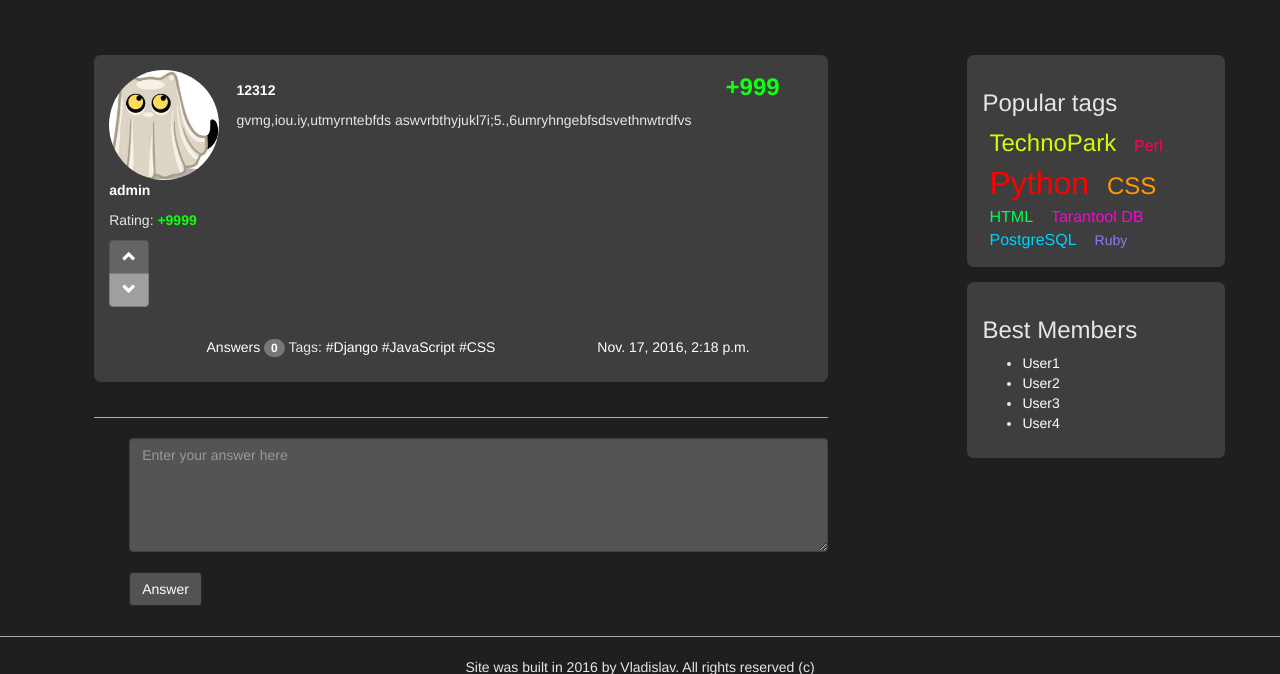
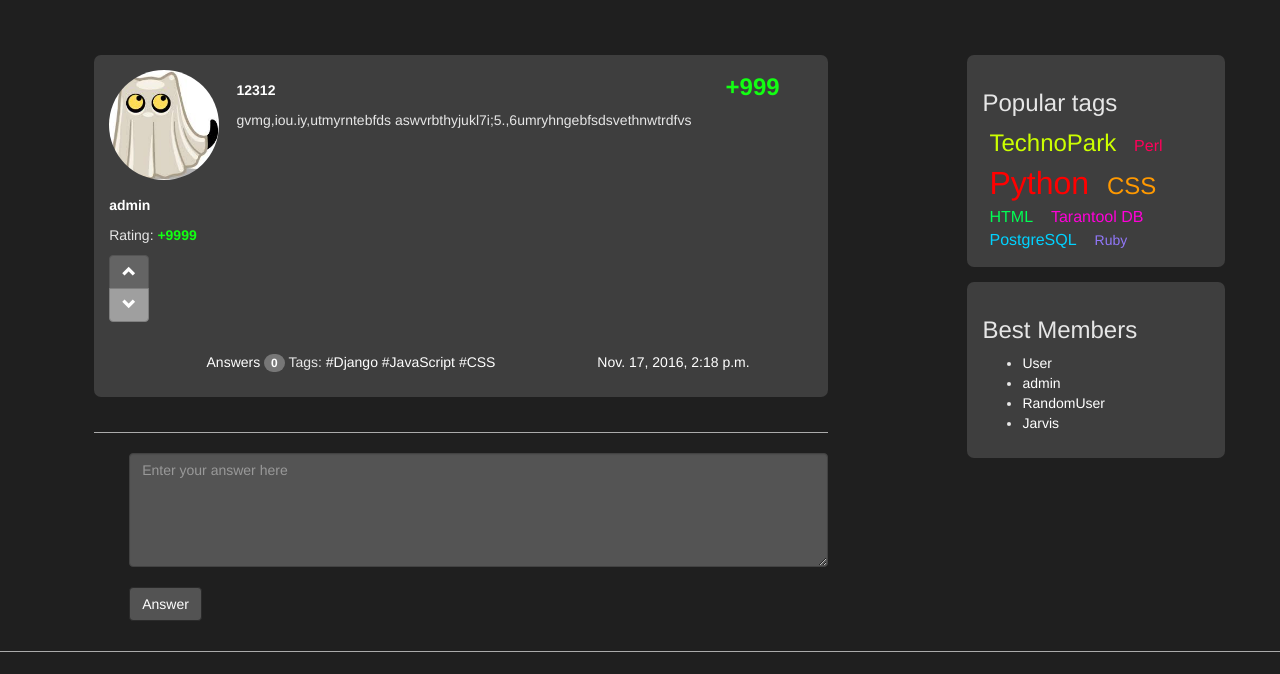
Before and after one commit to vNexx/Web, a Django app: a page that uses ask_me/templates/base.html in a window 1280 px wide. Shown: the part 52-726 px from the top of the page. Run offline with Django 3.2, Linux system fonts and the light colour scheme; data comes from the database, SQL or seed files in the repository; both versions use the stored data as it was before the commit.

Commit message:
Models update

```diff
--- a/ask_me/askmeapp/models.py
+++ b/ask_me/askmeapp/models.py
@@ -42,7 +42,6 @@ class Question(models.Model):
 	title = models.CharField(max_length = 255, verbose_name=u'Заголовок')
 	text = models.TextField(verbose_name=u'Текст')
 	rating = models.IntegerField(verbose_name=u'Рэйтинг')
-	owner_rating = models.IntegerField()
 	is_published = models.BooleanField(default=False, verbose_name=u'Опубликована')
 	created = models.DateTimeField(default = datetime.datetime.now)
 	tag = models.ManyToManyField(Tag)
@@ -60,7 +59,7 @@ class Question(models.Model):
 
 class Profile(models.Model):
 	user = models.OneToOneField(User)
-	avatar = models.ImageField(upload_to='uploads')
+	avatar = models.ImageField(upload_to='uploads', default="uploads/user_avatar.jpeg")
 	information = models.TextField()
 	rating = models.IntegerField()
 
@@ -74,7 +73,6 @@ class Answer(models.Model):
 	question = models.ForeignKey(Question)
 	text = models.TextField()
 	rating = models.IntegerField(default = 0)
-	owner_rating = models.IntegerField()
 	created = models.DateTimeField(default = datetime.datetime.now)
 	is_correct = models.BooleanField(default = False)
 	id = models.IntegerField(primary_key=True)
--- a/ask_me/static/css/askme.css
+++ b/ask_me/static/css/askme.css
@@ -324,3 +324,6 @@ a:focus{
 .askmee__tickblock{
 	margin-top: 15px;
 }
+.askmee__user-avatar {
+	margin-bottom: 15px;
+}
--- a/ask_me/templates/base.html
+++ b/ask_me/templates/base.html
@@ -171,10 +171,10 @@
       <div class="askme__right-block_best-members">
         <h3>Best Members</h3>
         <ul>
-          <li><a href="/profile/User1/">User1</a></li>
-          <li><a href="/profile/User2/">User2</a></li>
-          <li><a href="/profile/User3/">User3</a></li>
-          <li><a href="/profile/User4/">User4</a></li>
+          <li><a href="/profile/User/">User</a></li>
+          <li><a href="/profile/admin/">admin</a></li>
+          <li><a href="/profile/RandomUser/">RandomUser</a></li>
+          <li><a href="/profile/Jarvis/">Jarvis</a></li>
         </ul>
       </div>
       {% endblock %}
--- a/ask_me/templates/question.html
+++ b/ask_me/templates/question.html
@@ -6,13 +6,13 @@
 <div class="askme_question_block"> <!-- question block-->
   <div class="row">
     <div class="col-md-2 askme__question-block_user-data">
-      <img src="{% static 'images/avatar.jpeg' %}" class="img-circle" width="110">
+      <img src="/{{ question.user.profile.avatar.url }}" class="img-circle askmee__user-avatar" width="110" height="110">
       <p><a href="/profile/{{ question.user }}/"><b>{{ question.user }}</b></a></p>
 
-      {% if question.owner_rating >= 0 %}
-        <p>Rating: <span class="like"><b> +{{ question.owner_rating }}</b></span></p>
+      {% if question.user.profile.rating >= 0 %}
+        <p>Rating: <span class="like"><b> +{{ question.user.profile.rating }}</b></span></p>
       {% else %}
-        <p>Rating: <span class="dislike"><b> {{ question.owner_rating }}</b></span></p>
+        <p>Rating: <span class="dislike"><b> {{ question.user.profile.rating }}</b></span></p>
       {% endif %}
 
       <div class="btn-group-vertical">
@@ -62,13 +62,13 @@
 <div class="askme__question_answer-block"> <!-- answer block -->
   <div class="row">
     <div class="col-md-2 askme__question-block_user-data">
-      <img src="{% static 'images/avatar2.png' %}" class="img-circle" width="110">
+      <img src="{% static 'images/avatar2.png' %}" class="img-circle askmee__user-avatar" width="110" height="110">
       <p><a href="/profile/{{ answer.user_name }}/"><b>{{ answer.user }}</b></a></p>
 
-      {% if answer.owner_rating >= 0 %}
-        <p>Rating: <span class="like"><b> +{{ answer.owner_rating }}</b></span></p>
+      {% if answer.user.profile.rating >= 0 %}
+        <p>Rating: <span class="like"><b> +{{ answer.user.profile.rating }}</b></span></p>
       {% else %}
-        <p>Rating: <span class="dislike"><b> {{ answer.owner_rating }}</b></span></p>
+        <p>Rating: <span class="dislike"><b> {{ answer.user.profile.rating }}</b></span></p>
       {% endif %}
 
       <div class="btn-group-vertical">
@@ -80,17 +80,18 @@
         </button>
       </div>
       <div class="askmee__tickblock">
-    {% if question.user == answer.user %}
+
       {% if answer.is_correct %}
 
-        <img src="{% static 'images/tick.png' %}" class="img-circle" width="30">
+        <img src="{% static 'images/tick.png' %}"  width="30">
 
       {% else %}
+        {% if question.user == answer.user %}
       <div class="checkbox">
         <label><input type="checkbox" value="">Correct!</label>
       </div>
+        {% endif %}
       {% endif %}
-    {% endif %}
      </div>
     </div>
     <div class="col-md-9">
```
Also changed, not shown: ask_me/templates/index.html (+4 -4 lines), ask_me/templates/profile.html (+4 -3 lines), ask_me/askmeapp/migrations/0006_auto_20161117_1951.py (added), ask_me/askmeapp/migrations/0007_auto_20161117_2145.py (added), ask_me/askmeapp/migrations/0008_auto_20161117_2149.py (added), ask_me/askmeapp/migrations/0009_auto_20161117_2153.py (added), ask_me/db.sqlite3, ask_me/uploads/user_avatar_0dkyYqM.jpeg (added), 5 other files.
